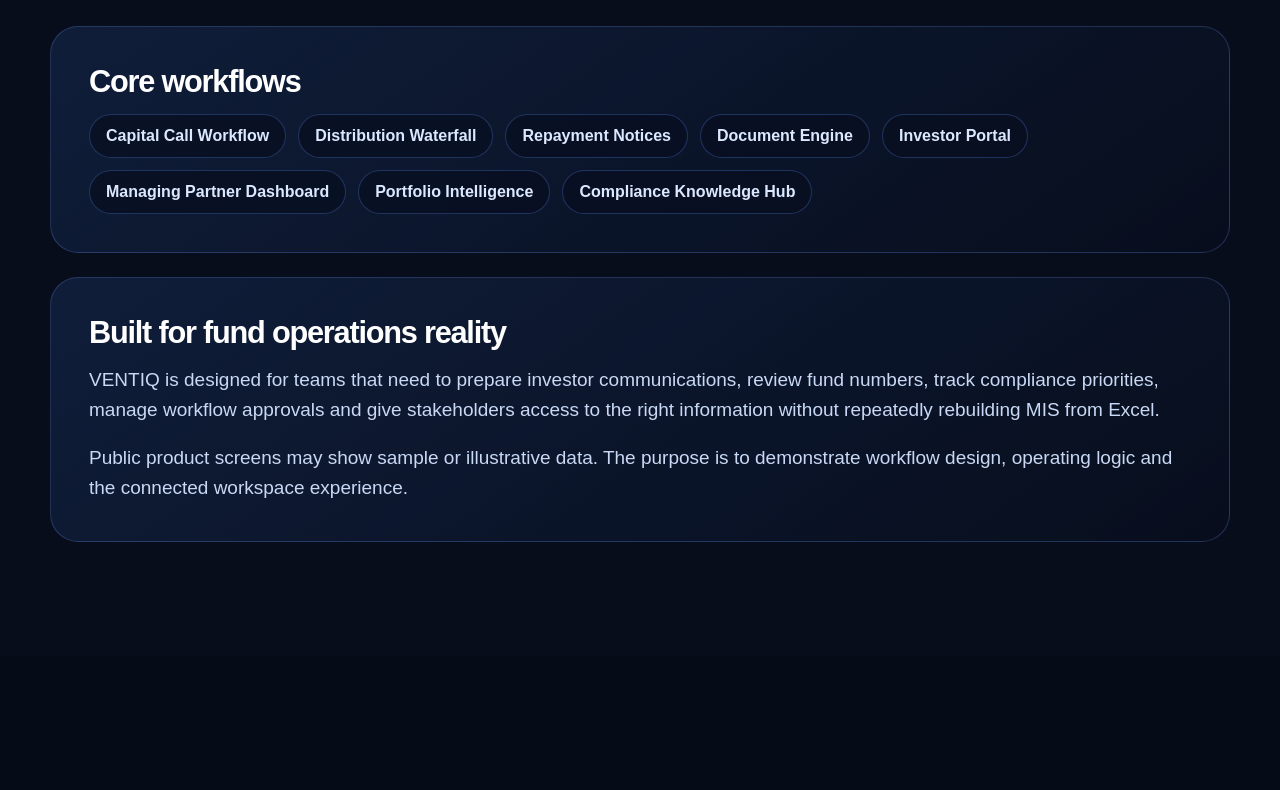
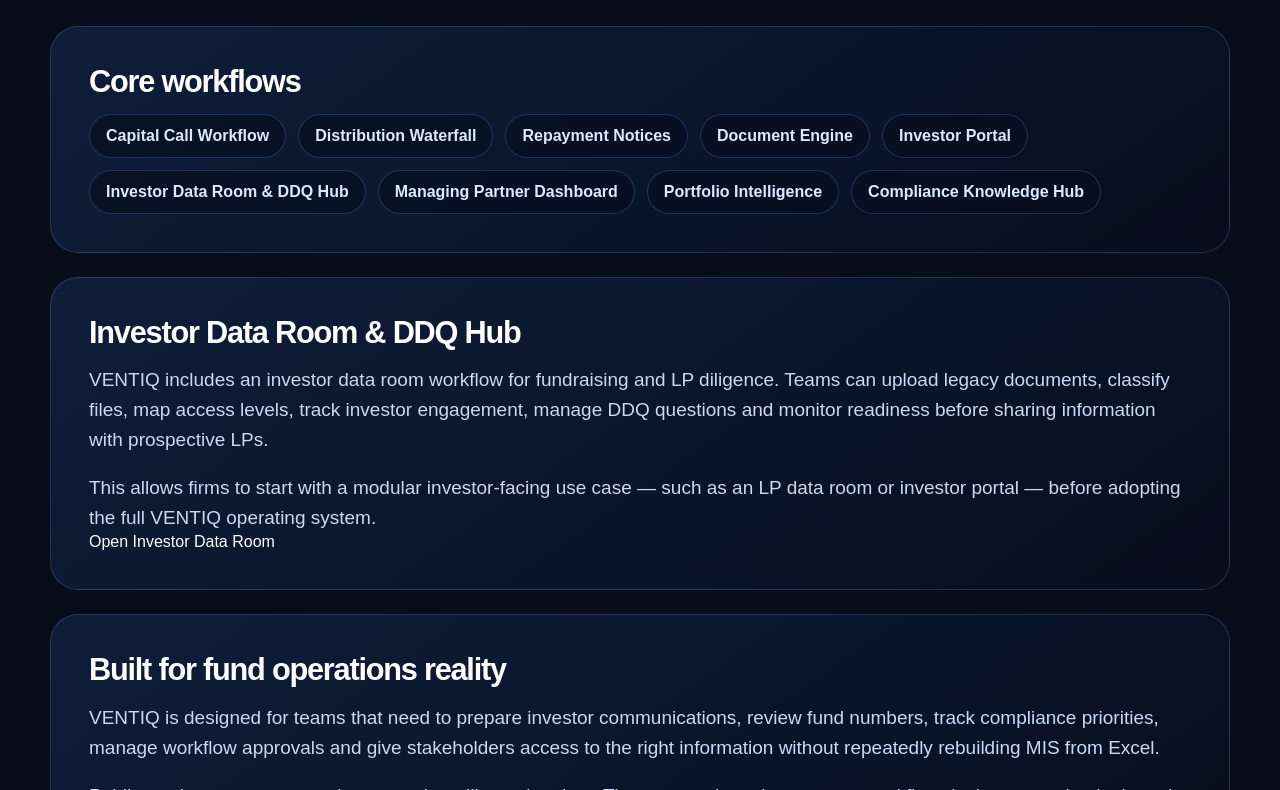
Before and after one commit to Shubhamventures/ventiq, a Next.js app: page /product-overview in a window 1280 px wide. Shown: the part 1012-1802 px from the top of the page. Before the commit the page ends 1668 px from the top, so only its background shows below. Built offline with nearby package versions, Linux system fonts and the light colour scheme.

Commit message:
Add investor data room to public product pages

```diff
--- a/app/product-overview/page.tsx
+++ b/app/product-overview/page.tsx
@@ -3,7 +3,7 @@
 export const metadata = {
   title: "Product Overview | VENTIQ",
   description:
-    "Product overview of VENTIQ, the AI operating system for private capital teams across fund operations, workflows, investor reporting and portfolio intelligence.",
+    "Product overview of VENTIQ, the AI operating system for private capital teams across fund operations, investor data rooms, DDQ tracking, investor reporting and portfolio intelligence.",
 };
 
 const overviewSections = [
@@ -35,6 +35,7 @@
   "Repayment Notices",
   "Document Engine",
   "Investor Portal",
+  "Investor Data Room & DDQ Hub",
   "Managing Partner Dashboard",
   "Portfolio Intelligence",
   "Compliance Knowledge Hub",
@@ -66,6 +67,9 @@
           <Link href="/capital-call" className="public-secondary-cta">
             See Capital Call Workflow
           </Link>
+                    <Link href="/data-room" className="public-secondary-cta">
+            Explore Data Room
+          </Link>
         </div>
       </section>
 
@@ -87,7 +91,26 @@
           ))}
         </div>
       </section>
+      <section className="legal-content-card">
+        <h2>Investor Data Room & DDQ Hub</h2>
 
+        <p>
+          VENTIQ includes an investor data room workflow for fundraising and LP
+          diligence. Teams can upload legacy documents, classify files, map
+          access levels, track investor engagement, manage DDQ questions and
+          monitor readiness before sharing information with prospective LPs.
+        </p>
+
+        <p>
+          This allows firms to start with a modular investor-facing use case —
+          such as an LP data room or investor portal — before adopting the full
+          VENTIQ operating system.
+        </p>
+
+        <Link href="/data-room" className="public-secondary-cta">
+          Open Investor Data Room
+        </Link>
+      </section>
       <section className="legal-content-card">
         <h2>Built for fund operations reality</h2>
 
```
Also changed, not shown: app/page.tsx (+24 -11 lines).
